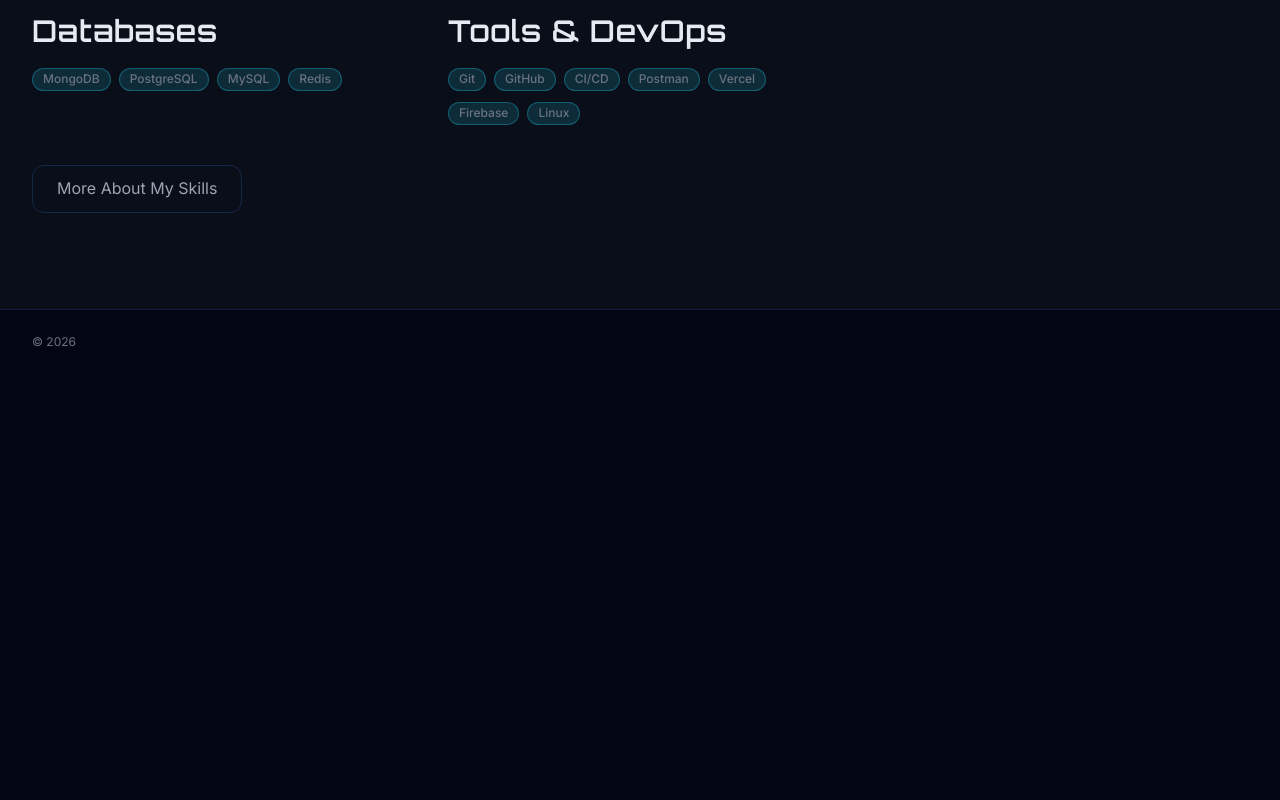
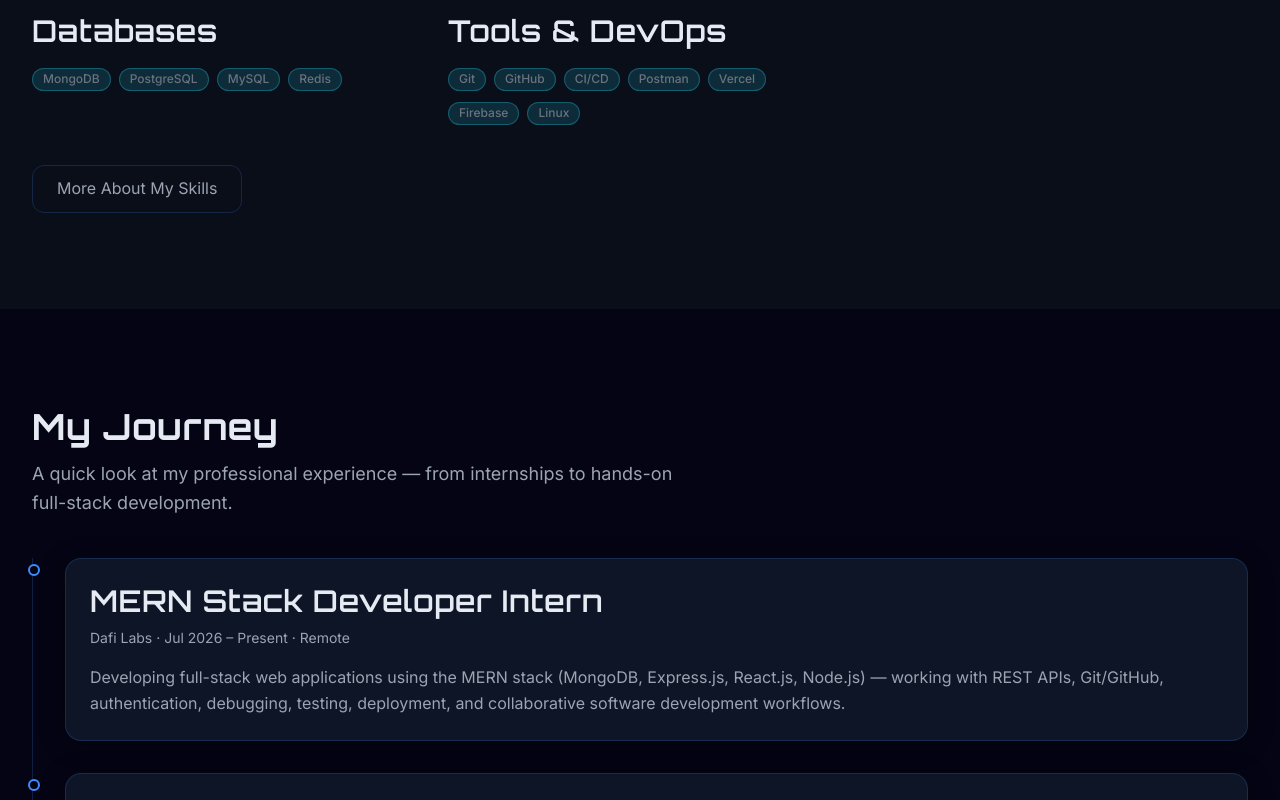
Before and after one commit to hanzlasohaib/portfolio, a Next.js app: page / in a window 1280 px wide. Shown: the part 2000-2800 px from the top of the page. Before the commit the page ends 2375 px from the top, so only its background shows below. Built offline with nearby package versions, Linux system fonts and the light colour scheme; no server answers.

Commit message:
feat(journey): add Journey preview to Home page

```diff
--- a/src/app/(public)/page.tsx
+++ b/src/app/(public)/page.tsx
@@ -1,6 +1,7 @@
 import { PageWrapper } from "@/components";
 import { AboutSection } from "@/features/about";
 import { HeroSection } from "@/features/home";
+import { JourneySection } from "@/features/journey";
 import { ProjectsSection } from "@/features/projects";
 import { SkillsSection } from "@/features/skills";
 
@@ -10,9 +11,8 @@
  * Page composes feature components only; no business logic here
  * (docs/architecture/frontend-architecture.md § 6 Page Composition).
  *
- * TODO: Compose the remaining Home sections (Journey Timeline Preview,
- * Contact CTA) once their owning features are implemented in later
- * Phase 2 sprints.
+ * TODO: Compose the remaining Home section (Contact CTA) once that
+ * feature is implemented in a later Phase 2 sprint.
  * TODO: Add page-specific metadata (via `buildPageMetadata`) once real
  * Home content/canonical URL requirements are finalized; the root layout's
  * `defaultMetadata` applies in the meantime.
@@ -24,6 +24,7 @@
       <AboutSection />
       <ProjectsSection />
       <SkillsSection />
+      <JourneySection />
     </PageWrapper>
   );
 }
```
